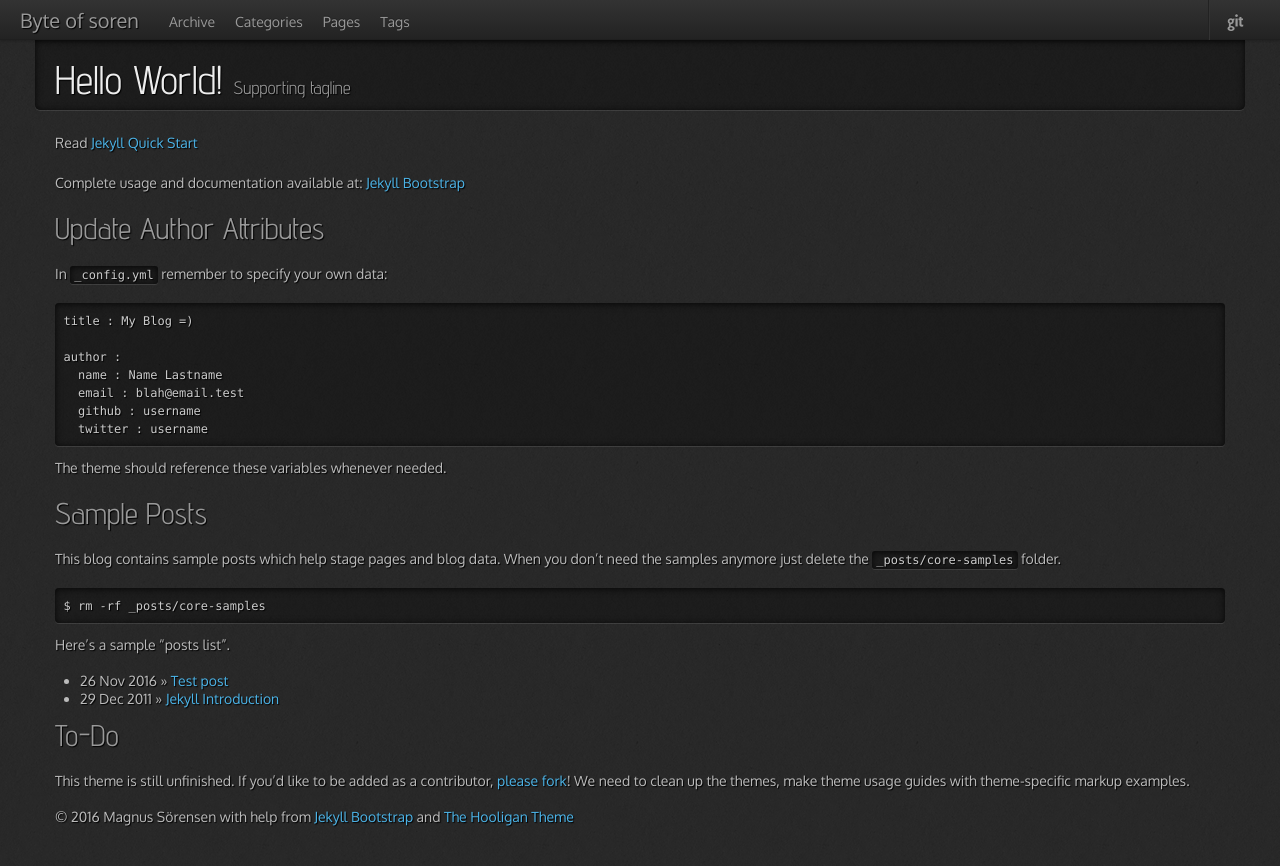
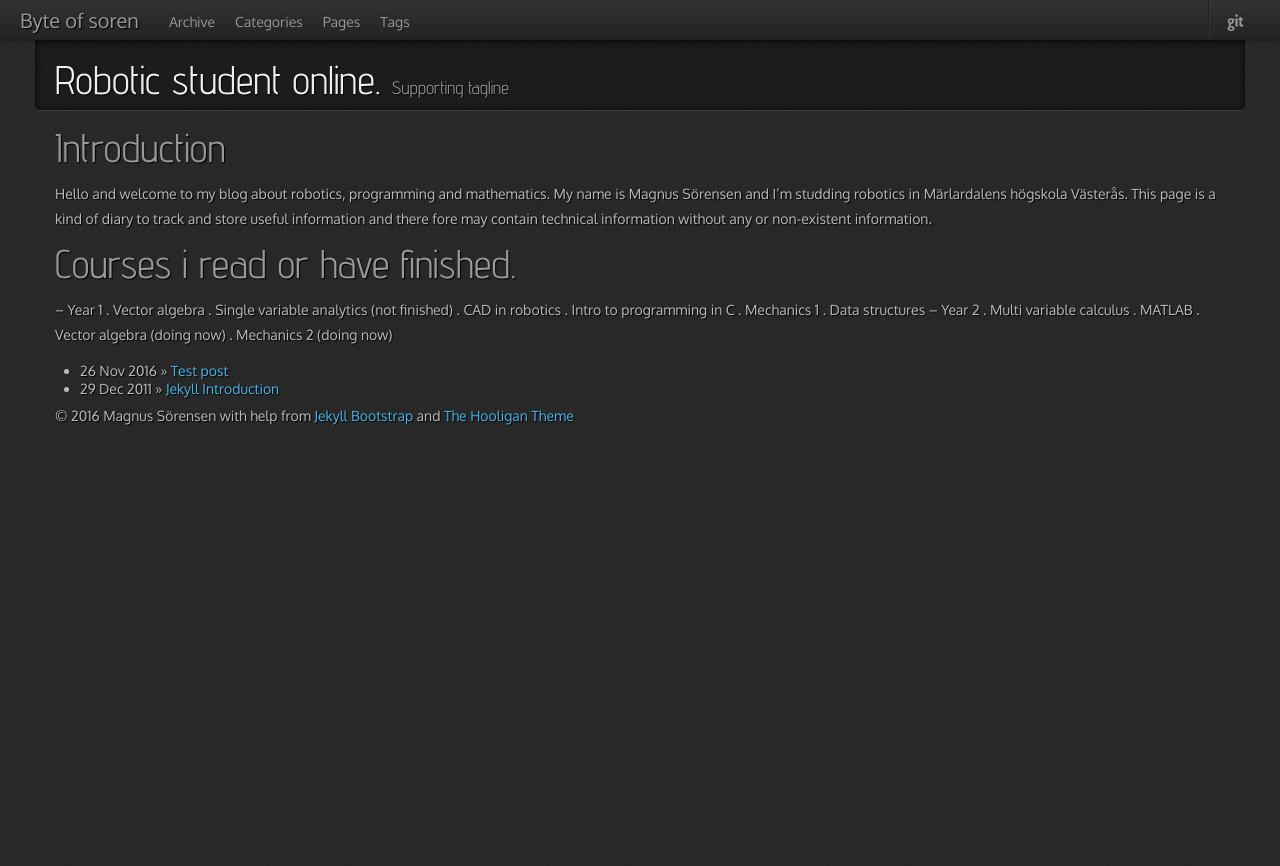
Before and after one commit to byteofsoren/byteofsoren.github.io, a Jekyll site: the page built from index.md, in a window 1280 px wide. Shown: the top 866 px of the page. Built offline with Jekyll 4.4.1, drawn with Linux system fonts in a browser that asks for light colours; nearby versions of some CDN libraries.

Commit message:
Changed index.md

```diff
--- a/index.md
+++ b/index.md
@@ -1,44 +1,34 @@
 ---
 layout: page
-title: Hello World!
+title: Robotic student online.
 tagline: Supporting tagline
 ---
 {% include JB/setup %}
 
-Read [Jekyll Quick Start](http://jekyllbootstrap.com/usage/jekyll-quick-start.html)
+# Introduction
+Hello and welcome to my blog about robotics, programming and mathematics.
+My name is Magnus Sörensen and I'm studding robotics in Märlardalens högskola
+Västerås. This page is a kind of diary to track and store useful information
+and there fore may contain technical information without any or non-existent
+information.
 
-Complete usage and documentation available at: [Jekyll Bootstrap](http://jekyllbootstrap.com)
+# Courses i read or have finished.
+-- Year 1
+. Vector algebra
+. Single variable analytics (not finished)
+. CAD in robotics
+. Intro to programming in C
+. Mechanics 1
+. Data structures
+-- Year 2
+. Multi variable calculus
+. MATLAB
+. Vector algebra (doing now)
+. Mechanics 2 (doing now)
 
-## Update Author Attributes
-
-In `_config.yml` remember to specify your own data:
-
-    title : My Blog =)
-
-    author :
-      name : Name Lastname
-      email : blah@email.test
-      github : username
-      twitter : username
-
-The theme should reference these variables whenever needed.
-
-## Sample Posts
-
-This blog contains sample posts which help stage pages and blog data.
-When you don't need the samples anymore just delete the `_posts/core-samples` folder.
-
-    $ rm -rf _posts/core-samples
-
-Here's a sample "posts list".
 
 <ul class="posts">
   {% for post in site.posts %}
     <li><span>{{ post.date | date_to_string }}</span> &raquo; <a href="{{ BASE_PATH }}{{ post.url }}">{{ post.title }}</a></li>
   {% endfor %}
 </ul>
-
-## To-Do
-
-This theme is still unfinished. If you'd like to be added as a contributor, [please fork](http://github.com/plusjade/jekyll-bootstrap)!
-We need to clean up the themes, make theme usage guides with theme-specific markup examples.
```
